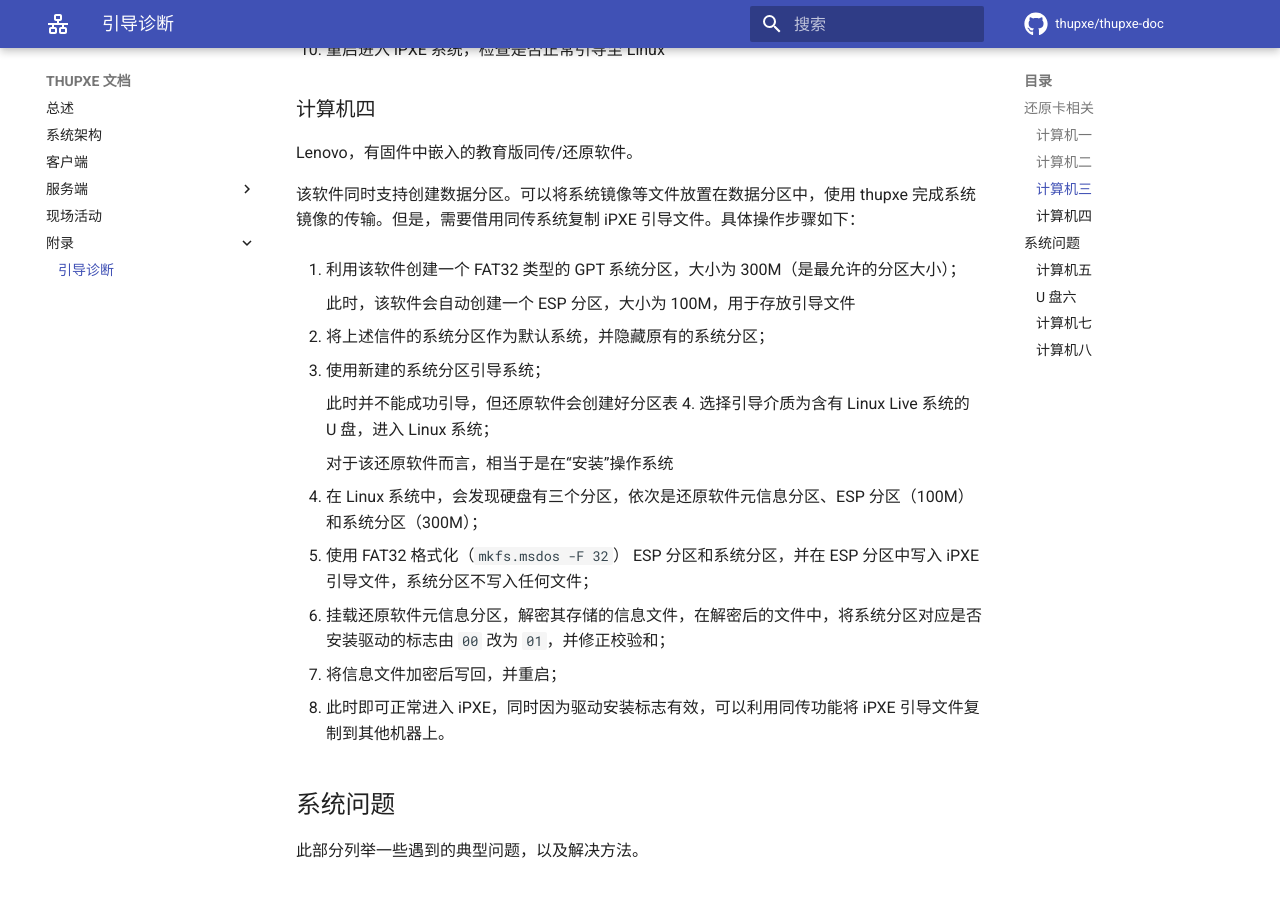
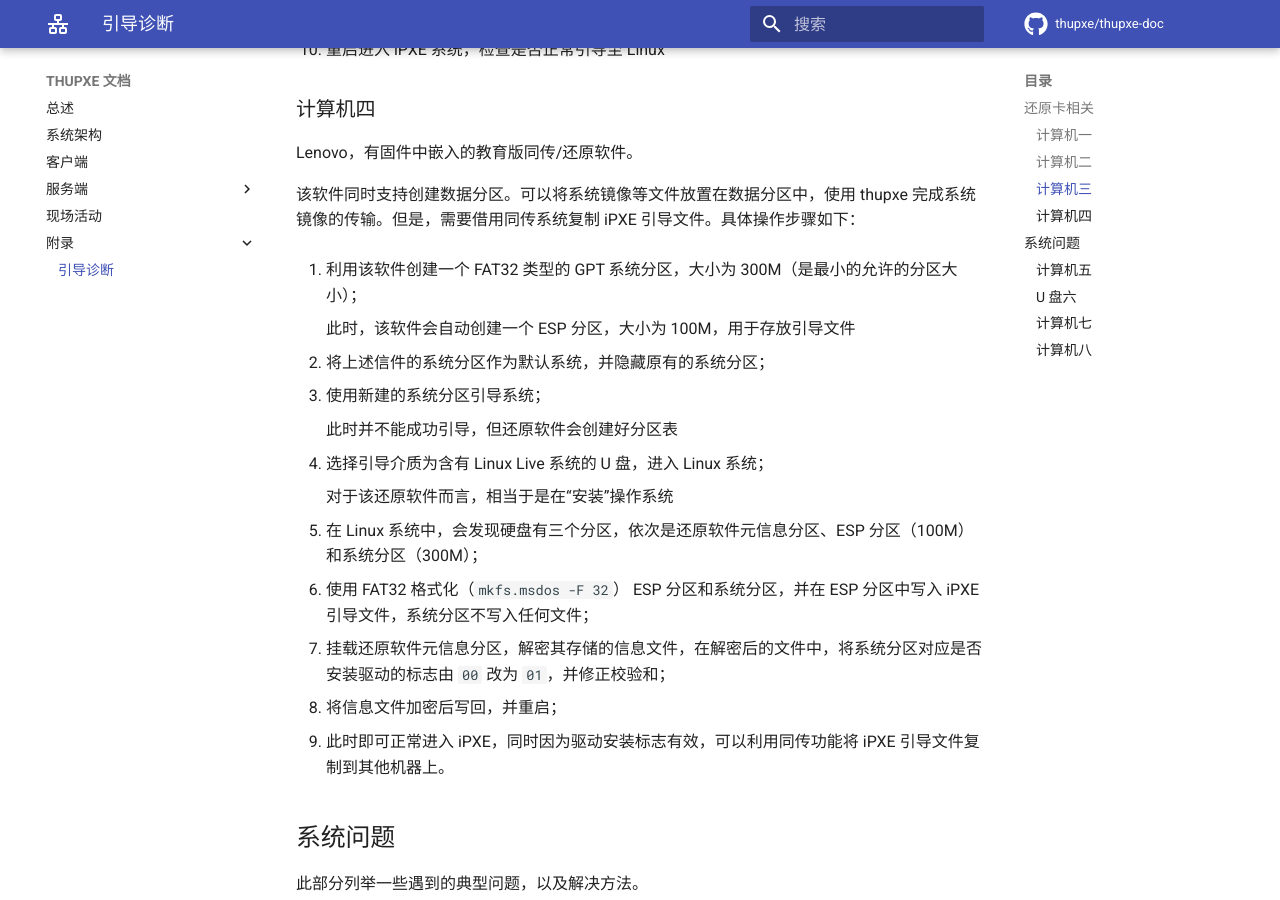
Before and after one commit to thupxe/thupxe-doc, an MkDocs documentation site: the page built from docs/appendix/boot-diag.md, in a window 1280 px wide and 900 px high, scrolled down 2250 px. Built offline with MkDocs 1.6.1 and Material for MkDocs 9.7.7, drawn with Linux system fonts in a browser that asks for light colours; comment, search, counter and statistics services are not loaded.

Commit message:
Update boot-diag.md

```diff
--- a/docs/appendix/boot-diag.md
+++ b/docs/appendix/boot-diag.md
@@ -62,7 +62,7 @@ Lenovo，有固件中嵌入的教育版同传/还原软件。
 该软件同时支持创建数据分区。可以将系统镜像等文件放置在数据分区中，使用 thupxe
 完成系统镜像的传输。但是，需要借用同传系统复制 iPXE 引导文件。具体操作步骤如下：
 
-1. 利用该软件创建一个 FAT32 类型的 GPT 系统分区，大小为 300M（是最允许的分区大小）；
+1. 利用该软件创建一个 FAT32 类型的 GPT 系统分区，大小为 300M（是最小的允许的分区大小）；
 
     此时，该软件会自动创建一个 ESP 分区，大小为 100M，用于存放引导文件
 
@@ -70,15 +70,16 @@ Lenovo，有固件中嵌入的教育版同传/还原软件。
 3. 使用新建的系统分区引导系统；
 
     此时并不能成功引导，但还原软件会创建好分区表
-4. 选择引导介质为含有 Linux Live 系统的 U 盘，进入 Linux 系统；
+
+5. 选择引导介质为含有 Linux Live 系统的 U 盘，进入 Linux 系统；
 
     对于该还原软件而言，相当于是在“安装”操作系统
 
-5. 在 Linux 系统中，会发现硬盘有三个分区，依次是还原软件元信息分区、ESP 分区（100M）和系统分区（300M）；
-6. 使用 FAT32 格式化（`mkfs.msdos -F 32`） ESP 分区和系统分区，并在 ESP 分区中写入 iPXE 引导文件，系统分区不写入任何文件；
-7. 挂载还原软件元信息分区，解密其存储的信息文件，在解密后的文件中，将系统分区对应是否安装驱动的标志由 `00` 改为 `01`，并修正校验和；
-8. 将信息文件加密后写回，并重启；
-9. 此时即可正常进入 iPXE，同时因为驱动安装标志有效，可以利用同传功能将 iPXE 引导文件复制到其他机器上。
+6. 在 Linux 系统中，会发现硬盘有三个分区，依次是还原软件元信息分区、ESP 分区（100M）和系统分区（300M）；
+7. 使用 FAT32 格式化（`mkfs.msdos -F 32`） ESP 分区和系统分区，并在 ESP 分区中写入 iPXE 引导文件，系统分区不写入任何文件；
+8. 挂载还原软件元信息分区，解密其存储的信息文件，在解密后的文件中，将系统分区对应是否安装驱动的标志由 `00` 改为 `01`，并修正校验和；
+9. 将信息文件加密后写回，并重启；
+10. 此时即可正常进入 iPXE，同时因为驱动安装标志有效，可以利用同传功能将 iPXE 引导文件复制到其他机器上。
 
 ## 系统问题
 
```
